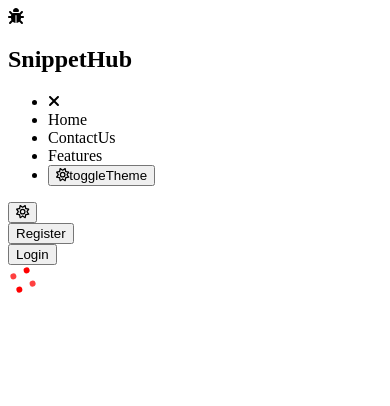
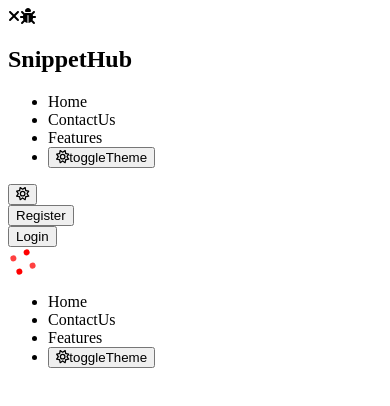
Before and after one commit to Ayush-a11/SnipetHub-v2, a Next.js app: page /Header/page in a window 390 px wide. Shown: the top 406 px of the page. Built offline with nearby package versions, Linux system fonts and the light colour scheme.

Commit message:
responsive design

```diff
--- a/src/pages/Header/page.tsx
+++ b/src/pages/Header/page.tsx
@@ -17,22 +17,24 @@ function Header() {
 
 
   return (
-	<div className={`fixed z-10 border-b-[0.5px] ${menu?"translate-y-[10%] ":"translate-y-[10%] items-center "}  w-full flex justify-around transition-transform duration-500`}>
-
+	<div className={`fixed z-20 bg-text-100 border-b-[0.5px] flex flex-col w-full transition-transform duration-500`}>
+	<div className='w-full flex justify-around'>
 	<div className='flex space-x-1 font-bold'>
+		{
+		<FontAwesomeIcon className="md:hidden block text-primary text-xl" onClick={()=>setMenu((prev)=>!prev)} icon={!menu?faBars:faClose}/>
+	}
 		<FontAwesomeIcon className='text-primary text-xl' icon={faBug}/>
 		<h2>Snippet<span className='text-primary'>Hub</span></h2>
 	</div>
 
 
-	<div className=' md:order-none -order-1'>
-		<ul className="flex md:flex-row flex-col md:space-x-4 space-y-1">
-		<li className="md:hidden block"><FontAwesomeIcon className='text-text-500' icon={!menu?faBars:faClose} onClick={()=>setMenu((prev)=>!prev)}/>
-		</li>
-		<li className={`${menu?'block':'hidden' } md:block`}>Home</li>
-		<li className={`${menu?'block':'hidden' } md:block`}>ContactUs</li>
-		<li className={`${menu?'block':'hidden' } md:block`}>Features</li>
-		<li className={`${menu?'block':'hidden' } md:hidden`}>
+	<div className='md:block hidden'>
+		<ul className="flex flex-row space-x-4">
+
+		<li className={``}>Home</li>
+		<li className={``}>ContactUs</li>
+		<li className={``}>Features</li>
+		<li className={``}>
 			<Button variant='icon' className='md:hidden block' text="toggleTheme" onClick={toggleTheme}/>
 		</li>
 		</ul>
@@ -45,7 +47,21 @@ function Header() {
 		<Button  variant="default" text="Login"/>
 		<Loader/>
 	</div>
-
+	</div>
+	{menu &&
+	<div className='md:hidden block'>
+		<ul className="flex flex-col space-y-2">
+		{/* <li className="md:hidden block"><FontAwesomeIcon className='text-text-500' icon={!menu?faBars:faClose} onClick={()=>setMenu((prev)=>!prev)}/>
+		</li> */}
+		<li className={``}>Home</li>
+		<li className={``}>ContactUs</li>
+		<li className={``}>Features</li>
+		<li className={``}>
+			<Button variant='icon' className='md:hidden block' text="toggleTheme" onClick={toggleTheme}/>
+		</li>
+		</ul>
+	</div>
+}
 	</div>
   )
 }
```
